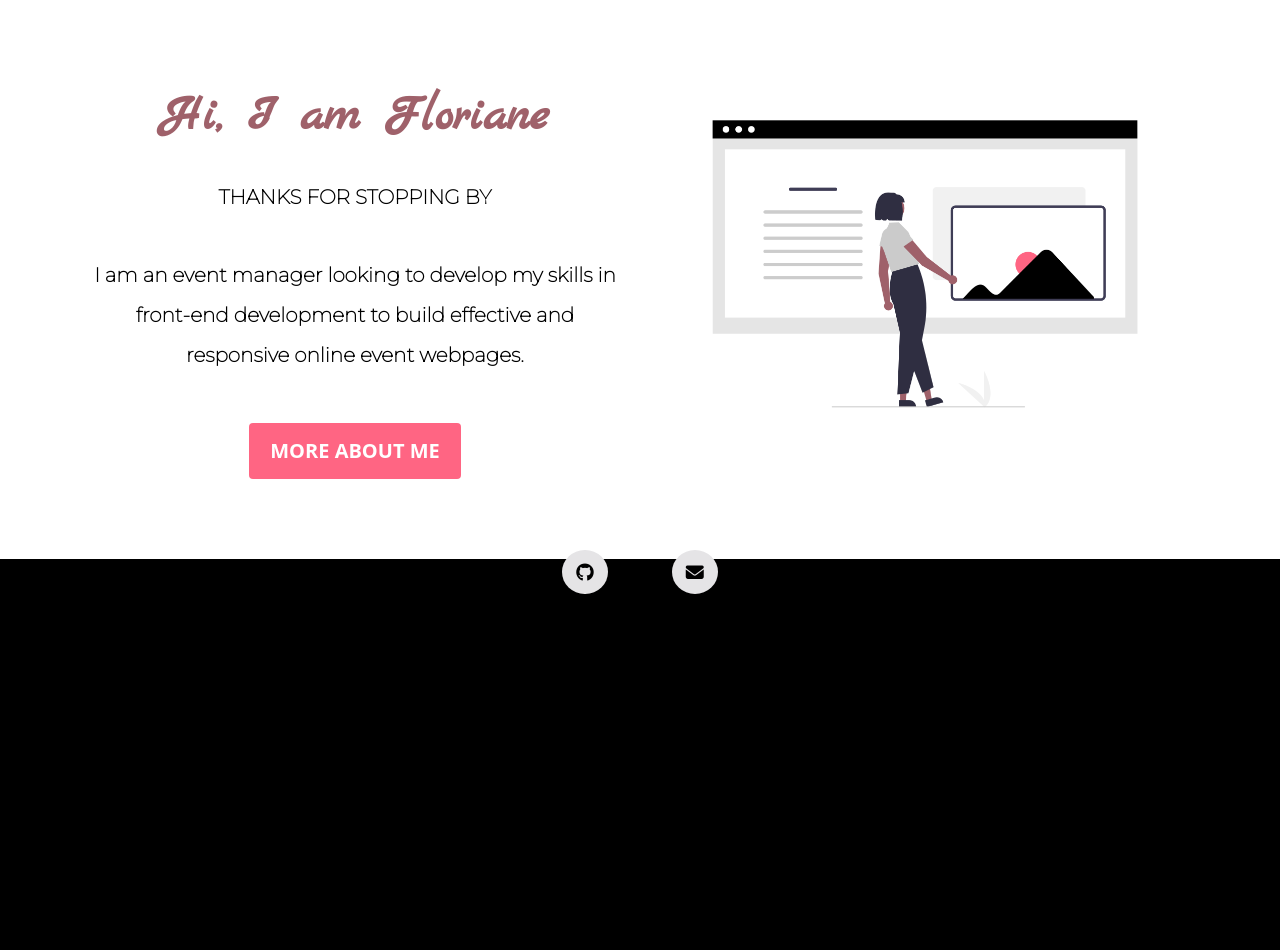
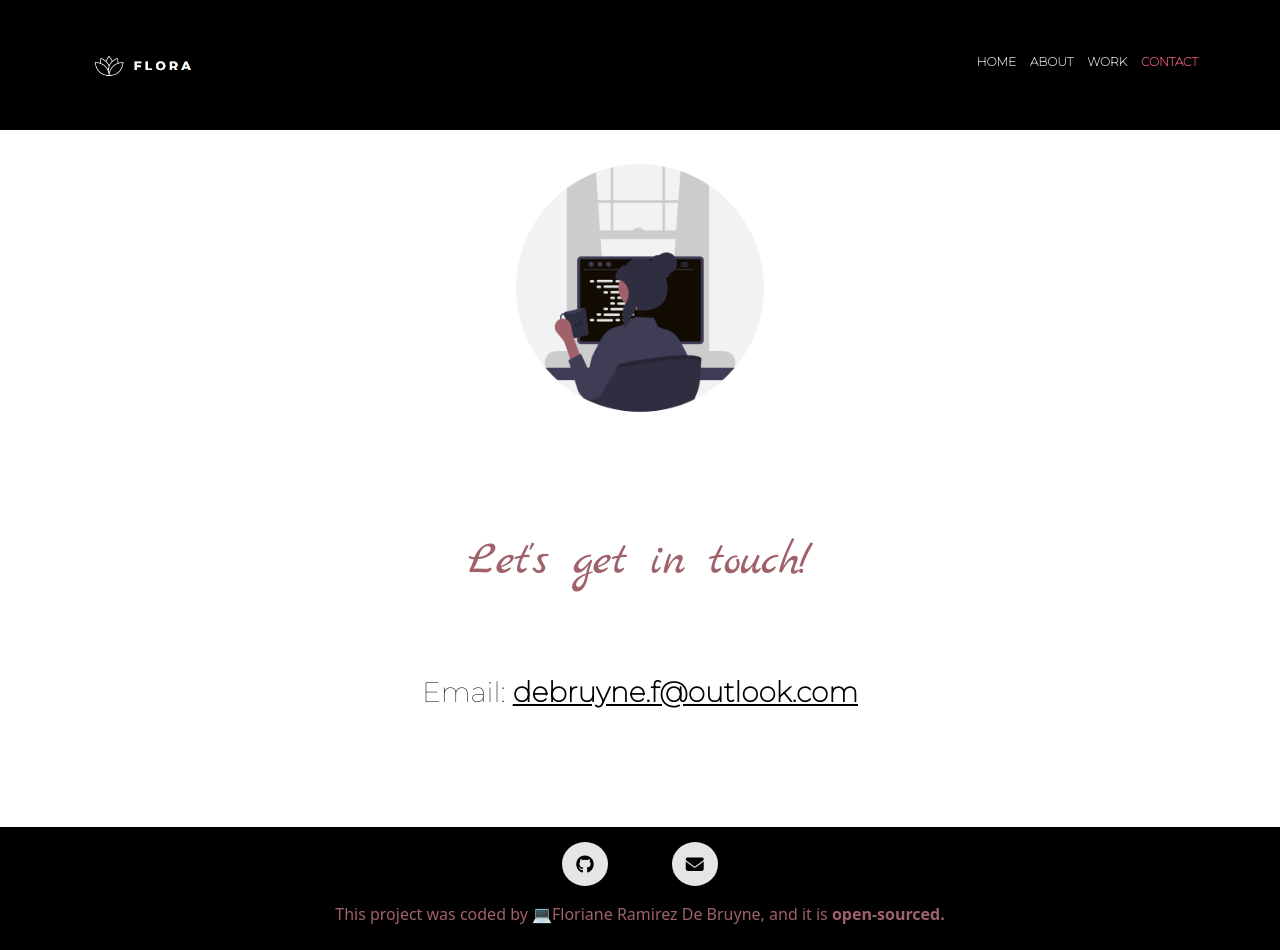
Before and after one commit to floradb26/portafolio-homework, a plain HTML site: page contact.html in a window 1280 px wide. Before the commit the page ends 800 px from the top, so only its background shows below. Drawn offline with nearby package versions, Linux system fonts and the light colour scheme.

Commit message:
Contact page updated

```diff
--- a/contact.html
+++ b/contact.html
@@ -4,7 +4,7 @@
     <meta charset="UTF-8" />
     <meta http-equiv="X-UA-Compatible" content="IE=edge" />
     <meta name="viewport" content="width=device-width, initial-scale=1.0" />
-    <meta name="description" content="Floriane's is an Front-end engineer based in Brussels." />
+    <meta name="description" content="In case of any question, you can always contact Floriane Ramirez De Bruyne by email." />
     <title>Contact Floriane</title>
     <link
       href="https://cdn.jsdelivr.net/npm/bootstrap@5.1.3/dist/css/bootstrap.min.css"
@@ -28,31 +28,42 @@
     ></script>
   </head>
   <body>
-    <div class="hero">
+    <nav>
         <div class="container">
-        <div class="row">
-            <div class="col">
-                <p>Hi, I am Floriane</p>
-                <h1 class="mb-3">THANKS FOR STOPPING BY</h1>
-                <h2 class="mb-5">I am an event manager looking to develop my skills in front-end development to build effective and responsive online event webpages.</h2>
-                <a href="#" class="btn btn-branding">MORE ABOUT ME</a>
+        <nav class="d-flex justify-content-between">
+            <a href="/" title="Homepage"><img src="img/Long-logo.PNG" class="logo d-none d-md-block" alt="Flora's Logo"/></a>
+            <a href="/" title="Homepage"><img src="img/Small logo.PNG" class="logo d-block d-md-none" alt="small Flora's Logo"/></a>
+        <ul>
+            <li><a href="/" title="Homepage">HOME</a></li>
+            <li><a href="/about.html" title="About Floriane">ABOUT</a></li>
+            <li><a href="/work.html" title="Floriane's Work">WORK</a></li>
+            <li class="active"><a href="/contact.html" title="Contact Floriane">CONTACT</a></li>
+        </ul>
+        </nav>
         </div>
-            <div class="col d-none d-lg-block">
-                <img src="img/personalsetup.png" class="img-fluid" alt="" />
+      </nav>
+<div class="illustration-block">
+<img src="img/coding-life.png" class="img-fluid" alt="coding lifestyle" />
     </div>
+<div class="info-block">
+            <p class="mb-5">Let's get in touch!</p>
+           <h1>Email: <a href="mailto:debruyne@outlook.com" title="Email Floriane">debruyne.f@outlook.com</a></h1>
 </div>
-      </div>
-    </div>
-    <footer>
+    <footer class="m-4">
         <div class="icons text-center">
           <a
             href="https://github.com/floradb26/portafolio-homework"
             target="_blank"
+            title="Github Profile"
             ><i class="fab fa-github"></i
           ></a>
           <a href="mailto:debruyne.f@outlook.com" target="_blank"
             ><i class="fas fa-envelope"></i
+              title="Email Floriane"
           ></a>
+        </div>
+        <div class="signature">
+        <p class="text-center m-4">This project was coded by 💻Floriane Ramirez De Bruyne, and it is <a href="https://github.com/floradb26/portafolio-project1" target="_blank" title="Github Profile">open-sourced.</a></p>
       </div>
       </footer>
   </body>
--- a/styles/styles.css
+++ b/styles/styles.css
@@ -190,6 +190,33 @@ padding: 40px 70px;
   padding: 120px 60px;
 }
 
+.info-block {
+  background-color: white;
+  padding: 80px 20px;
+  text-align: center;
+}
+
+.info-block p {
+color: var(--secondary-color);
+font-family: var(--heading-font-family);
+font-size: 48px;
+}
+
+.info-block h1 {
+  background-color: white;
+  color: var(--primary-color);
+  font-family: var(--default-font-family);
+  font-size: 28px;
+  }
+
+
+.info-block a {
+    font-family: var(--default-font-family);
+    color: var(--primary-color);
+    background-color: white;
+    font-size: 28px;
+    }
+
 @media (max-width: 900px) {
   h1 {
     font-size: 40px;
```
Also changed, not shown: work.html (+15 -3 lines). Lines whose indentation alone changed are shown as unchanged.
